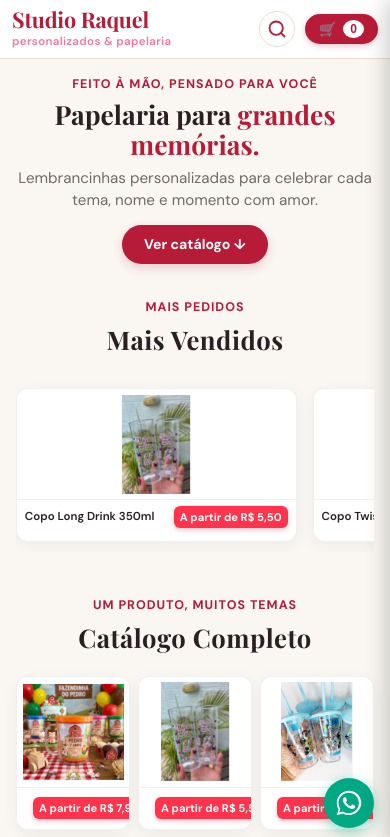
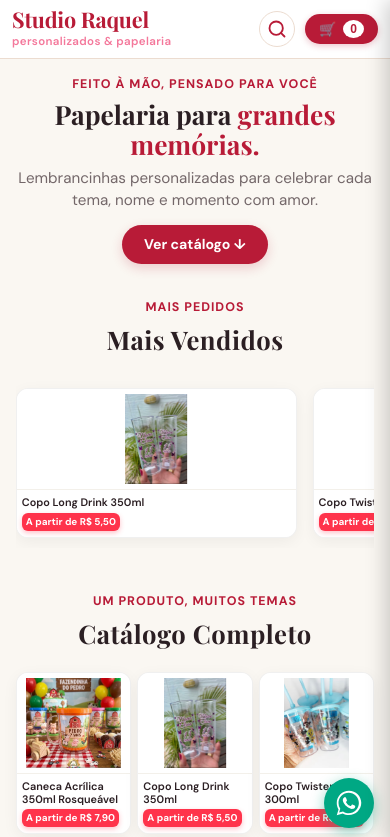
Before and after one commit to thainnaragarces-web/Studio-Raquel-personalizados, a plain HTML site: page index.html in a window 390 px wide. Shown: the top 837 px of the page. Drawn offline with nearby package versions, Linux system fonts and the light colour scheme; a web font is replaced by a local one.

Commit message:
Ajusta layout de 3 colunas empilhando titulo e preco no mobile

```diff
--- a/styles.css
+++ b/styles.css
@@ -902,14 +902,33 @@ body {
   .hero-compact h1 { font-size: 1.65rem; }
   .carousel-track .modern-product-card { flex: 0 0 72vw; }
 
+  /* MANTÉM 3 COLUNAS PERFEITAMENTE */
   .product-grid-three {
     grid-template-columns: repeat(3, 1fr) !important;
-    gap: 8px !important;
+    gap: 6px !important;
   }
-  .card-img-container { height: 110px !important; }
-  .card-details-row { padding: 6px 8px !important; }
-  .card-title-lbl { font-size: 0.72rem !important; }
-  .card-price-badge { font-size: 0.7rem !important; padding: 3px 6px !important; }
+
+  .card-img-container { height: 100px !important; }
+
+  /* EMPILHA TÍTULO E PREÇO VERTICALMENTE PARA NÃO SOBREPOR */
+  .card-details-row {
+    padding: 6px 5px !important;
+    flex-direction: column !important;
+    align-items: flex-start !important;
+    gap: 4px !important;
+  }
+
+  .card-title-lbl {
+    font-size: 0.68rem !important;
+    line-height: 1.15 !important;
+    width: 100% !important;
+  }
+
+  .card-price-badge {
+    font-size: 0.62rem !important;
+    padding: 2px 4px !important;
+    align-self: flex-start !important;
+  }
 
   .whatsapp-float-btn {
     bottom: calc(16px + env(safe-area-inset-bottom));
@@ -917,6 +936,7 @@ body {
     width: 50px;
     height: 50px;
   }
+
   .whatsapp-float-btn svg {
     width: 28px;
     height: 28px;
```
